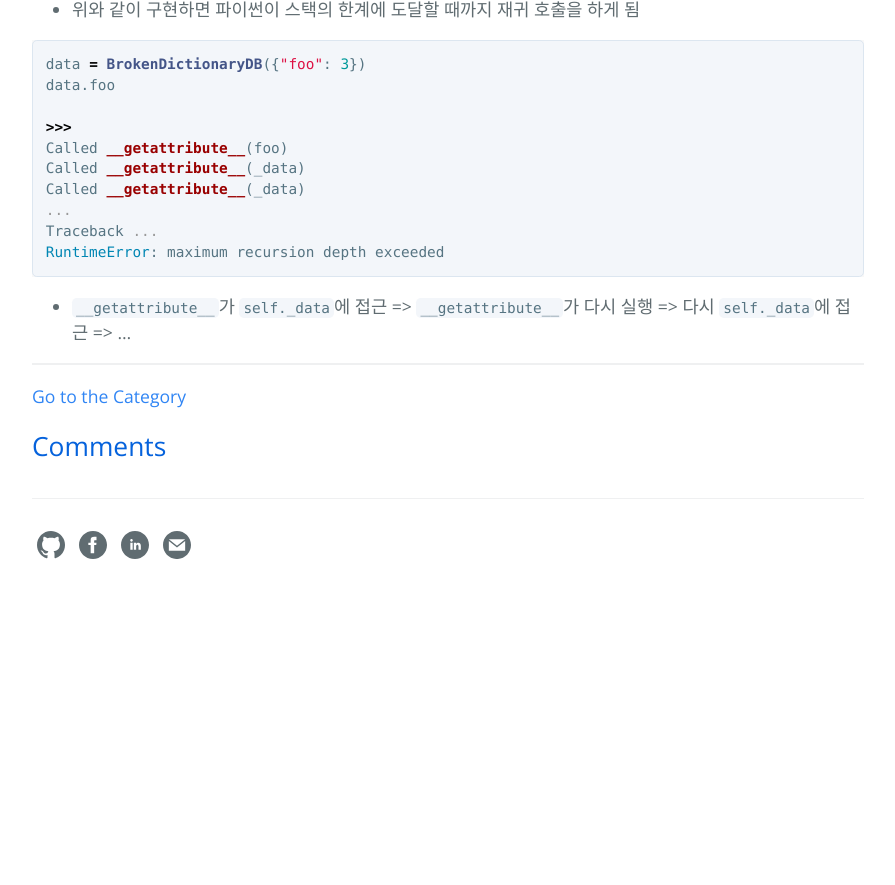
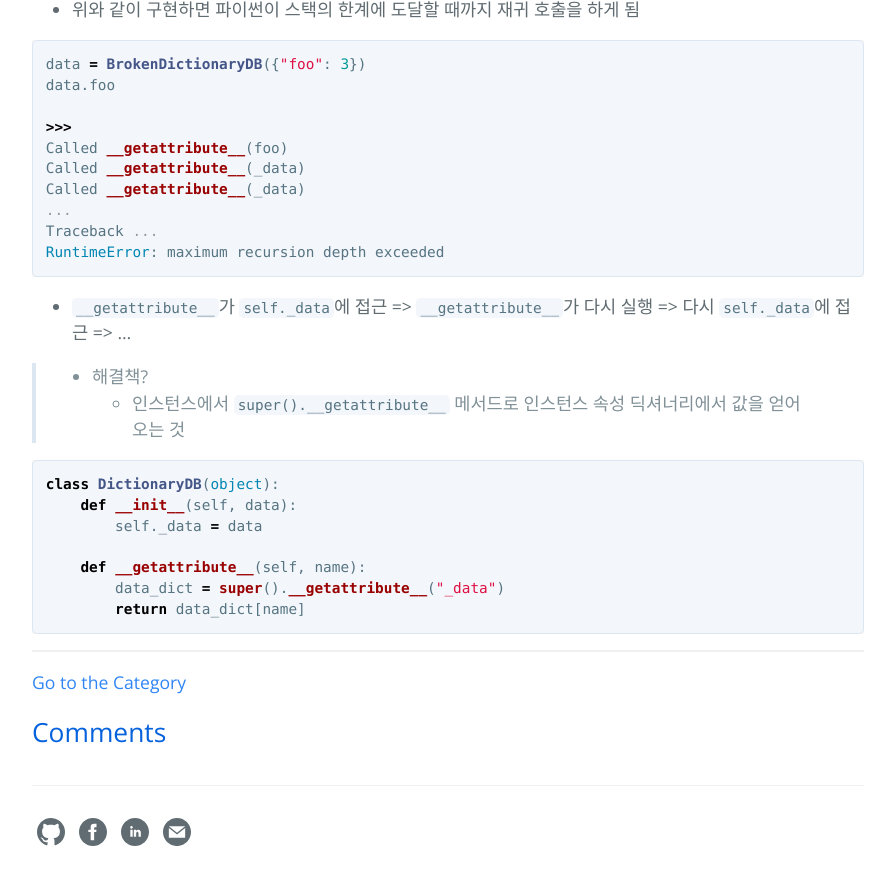
Before and after one commit to hcnoh/hcnoh.github.io, a Jekyll site: the page built from _posts/2018-10-17-effective-python-way32.md, in a window 1280 px wide and 900 px high, scrolled down 5266 px. Shown: the top 885 px of the window, without its empty margins (192-1087 px from the left). Built offline with Jekyll 4.4.1, drawn with Linux system fonts in a browser that asks for light colours; comment, search, counter and statistics services are not loaded; before the commit the page ends 5879 px from its top, so only the background shows below that.

Commit message:
Update 2018-10-17-effective-python-way32.md

````diff
--- a/_posts/2018-10-17-effective-python-way32.md
+++ b/_posts/2018-10-17-effective-python-way32.md
@@ -234,3 +234,16 @@ RuntimeError: maximum recursion depth exceeded
 ```
 
 - `__getattribute__`가 `self._data`에 접근 => `__getattribute__`가 다시 실행 => 다시 `self._data`에 접근 => ...
+
+>- 해결책?
+>    - 인스턴스에서 `super().__getattribute__` 메서드로 인스턴스 속성 딕셔너리에서 값을 얻어오는 것
+
+```python
+class DictionaryDB(object):
+    def __init__(self, data):
+        self._data = data
+
+    def __getattribute__(self, name):
+        data_dict = super().__getattribute__("_data")
+        return data_dict[name]
+```
````
